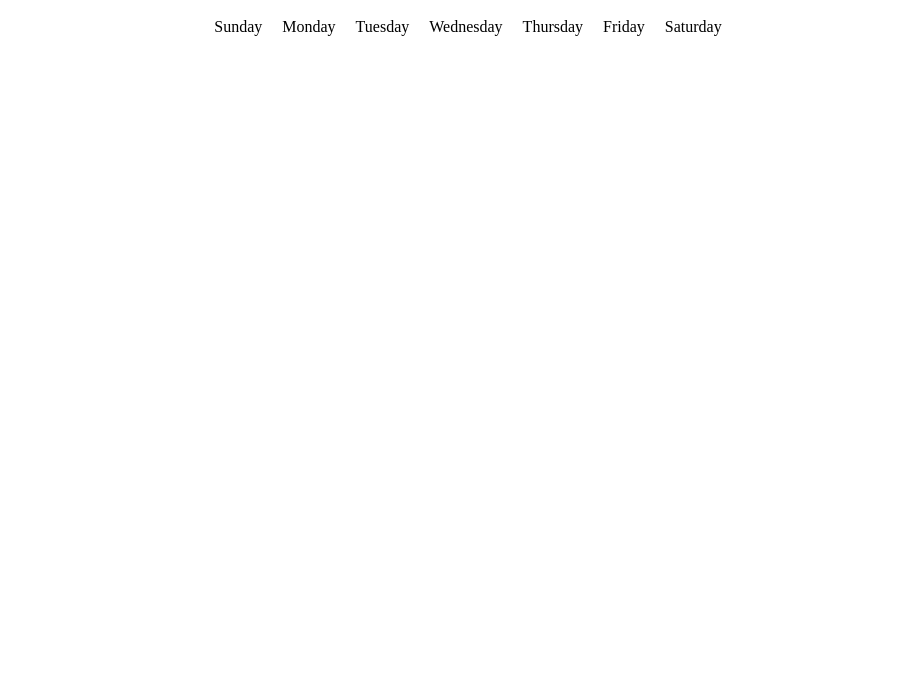
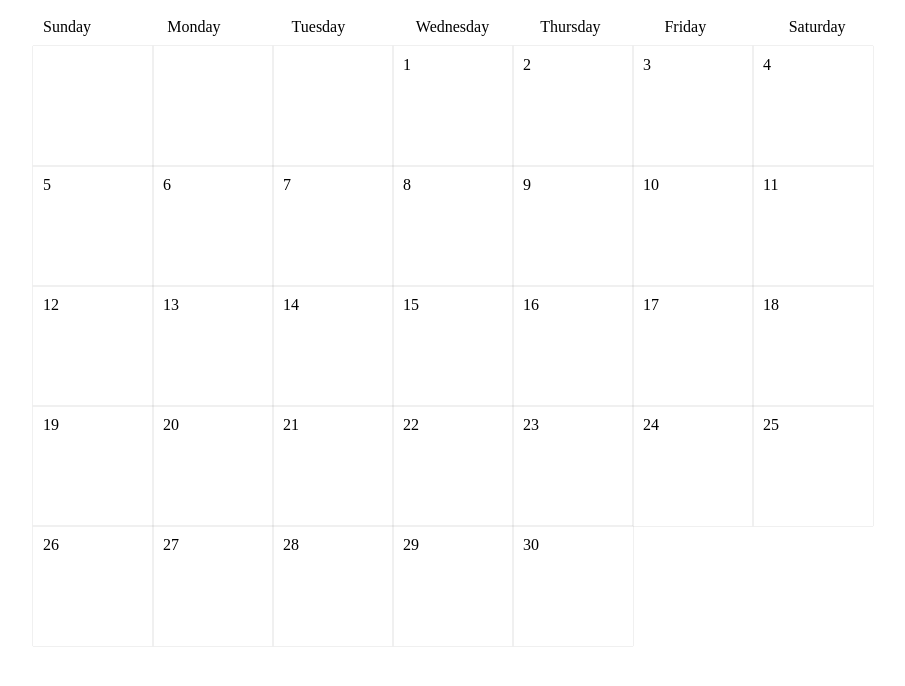
Before and after one commit to CodeArtificial/cs326-project-heavy_weather, a plain HTML site: page index.html in a window 1280 px wide. Shown: the whole page, without its empty margins (172-1077 px from the left). Drawn offline with Linux system fonts and the light colour scheme.

Commit message:
Calendar UI Implementation
index.html:
- Defer javscript file "script.js" to run after html file elements initalized

script.js
- Finish rendering the calendar UI by adding the weekdays and padding-days.

style.css:
- Style the calendar UI with basic border

```diff
--- a/index.html
+++ b/index.html
@@ -1,7 +1,7 @@
 <!DOCTYPE html>
   <head>
     <meta charset="UTF-8" />
-    <script src="script.js"></script>
+    <script src="script.js" defer></script>
     <link rel="stylesheet" type="text/css" href="style.css" />
   </head>
   <body>
--- a/script.js
+++ b/script.js
@@ -3,7 +3,7 @@
 let nav = 0;
 
 // Element id that are clicked will be set to click
-let click = null;
+let clickEvent = null;
 
 // Array of events objects
 let events = localStorage.getItem('events')
@@ -21,6 +21,30 @@ function render() {
     const day = date.getDate();
     const month = date.getMonth();
     const year = date.getFullYear();
+
+    // Find the first day of month
+    const monthFirstDay = new Date(year, month, 1);
+
+    // Number of days in a month
+    const monthDays = new Date(year, month + 1, 0).getDate();
+
+    // string: "Weekdays, dd/mm/yyyy"
+    const fullDate = monthFirstDay.toLocaleDateString('en-us', {weekday: 'long', year: 'numeric', month: 'numeric', day: 'numeric'});
+    console.log(fullDate)
+    // Number of padding days in a month
+    const daysPad = weekdays.indexOf(fullDate.split(', ')[0]);
+
+    for (let i = 1; i <= daysPad + monthDays; i++) {
+        const div = document.createElement('div');
+        div.classList.add('day');
+
+        if (i > daysPad) {
+            div.innerHTML = i - daysPad;
+        } else {
+            div.classList.add('padding-day');
+        }
+        calendar.appendChild(div);
+    }
 }
 
 render();
--- a/style.css
+++ b/style.css
@@ -1,6 +1,10 @@
 body {
     display: flex;
     justify-content: center;
+}
+
+#container {
+    width: 870px;
 }
 
 #weekdays {
@@ -10,4 +14,19 @@ body {
 
 #weekdays div {
     padding: 10px;
+    width: 105px;
 }
+
+#calendar {
+    display: flex;
+    flex-wrap: wrap;
+}
+
+.day {
+    display: flex;
+    flex-direction: column;
+    width: 100px;
+    height: 100px;
+    padding: 10px;
+    box-shadow: 0px 0px 1px rgb(165, 165, 165);
+}
```
